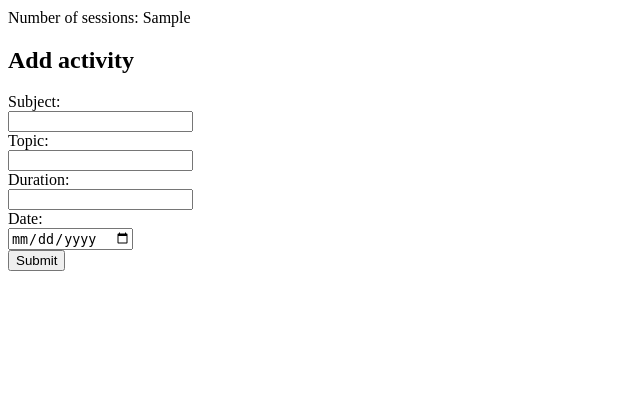
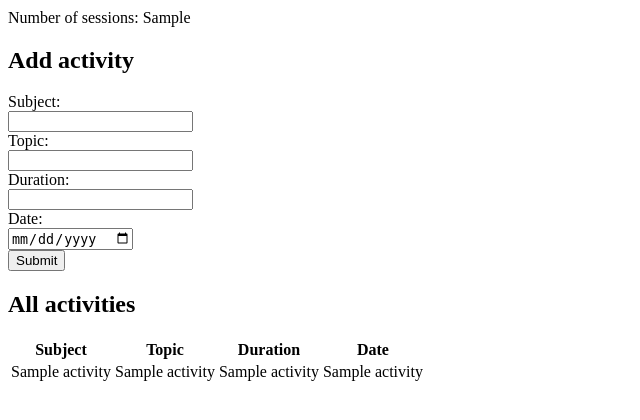
Before and after one commit to sebastianrenk/learning_platform, a Flask app: template templates/index.html in a window 1280 px wide. Shown: the part 237-657 px from the top of the page, without its empty margins (0-640 px from the left). Run offline with Flask 3, Linux system fonts and the light colour scheme; the template is opened without the code that fills it: most values are stand-ins (such as "Sample title", 1, 10 or a date in 2020).

Commit message:
display activities table in html

```diff
--- a/app.py
+++ b/app.py
@@ -1,4 +1,4 @@
-from flask import Flask, render_template
+from flask import Flask, render_template, request, redirect, url_for
 from tracker import ActivityTracker
 
 
@@ -12,9 +12,22 @@ tracker = ActivityTracker()
 def home():
     total_time = tracker.calculate_total_time()
     weekly_stats = tracker.get_weekly_statistics()
+    activities = tracker.get_activities()
 
-    # variables in render_template become accesible in html
-    return render_template("index.html", total_time=total_time, weekly_stats=weekly_stats)
+    # variables in render_template become accessible in html
+    return render_template("index.html", total_time=total_time, weekly_stats=weekly_stats, activities=activities)
+
+
+@app.route("/add", methods=["POST"])
+def add_activity():
+    subject = request.form["subject"]
+    topic = request.form["topic"]
+    duration = int(request.form["duration"])
+    date = request.form["date"]
+
+    tracker.add_activity(subject, topic, duration, date)
+
+    return redirect(url_for("home"))
 
 
 if __name__ == "__main__":
--- a/templates/index.html
+++ b/templates/index.html
@@ -16,7 +16,7 @@
     <p>Number of sessions: {{ weekly_stats[1] }}</p>
 
     <h2>Add activity</h2>
-    <form method="POST">
+    <form action="{{ url_for('add_activity') }}" method="POST">
         <label for="subject">Subject:</label><br>
         <input type="text" id="subject" name="subject" required><br>
         <label for="topic">Topic:</label><br>
@@ -27,5 +27,24 @@
         <input type="date" id="date" name="date" required><br>
         <input type="submit" value="Submit">
     </form>
+
+    <h2>All activities</h2>
+    <table>
+        <tr>
+            <th>Subject</th>
+            <th>Topic</th>
+            <th>Duration</th>
+            <th>Date</th>
+        </tr>
+        <!-- Jinja loops through activities -->
+        {% for activity in activities %}
+        <tr>
+            <td>{{ activity[1] }}</td>
+            <td>{{ activity[2] }}</td>
+            <td>{{ activity[3] }}</td>
+            <td>{{ activity[4] }}</td>
+        </tr>
+        {% endfor %}
+    </table>
 </body>
 </html>
--- a/tracker.py
+++ b/tracker.py
@@ -103,7 +103,10 @@ class ActivityTracker:
         if not activities:
             return "No activities found."
         return ret
-        #return db.get_activities()
+
+
+    def get_activities(self):
+        return db.get_activities()
 
 
     def show_activities_by_subject(self, subject: str):
```
Also changed, not shown: database/learning.db.
